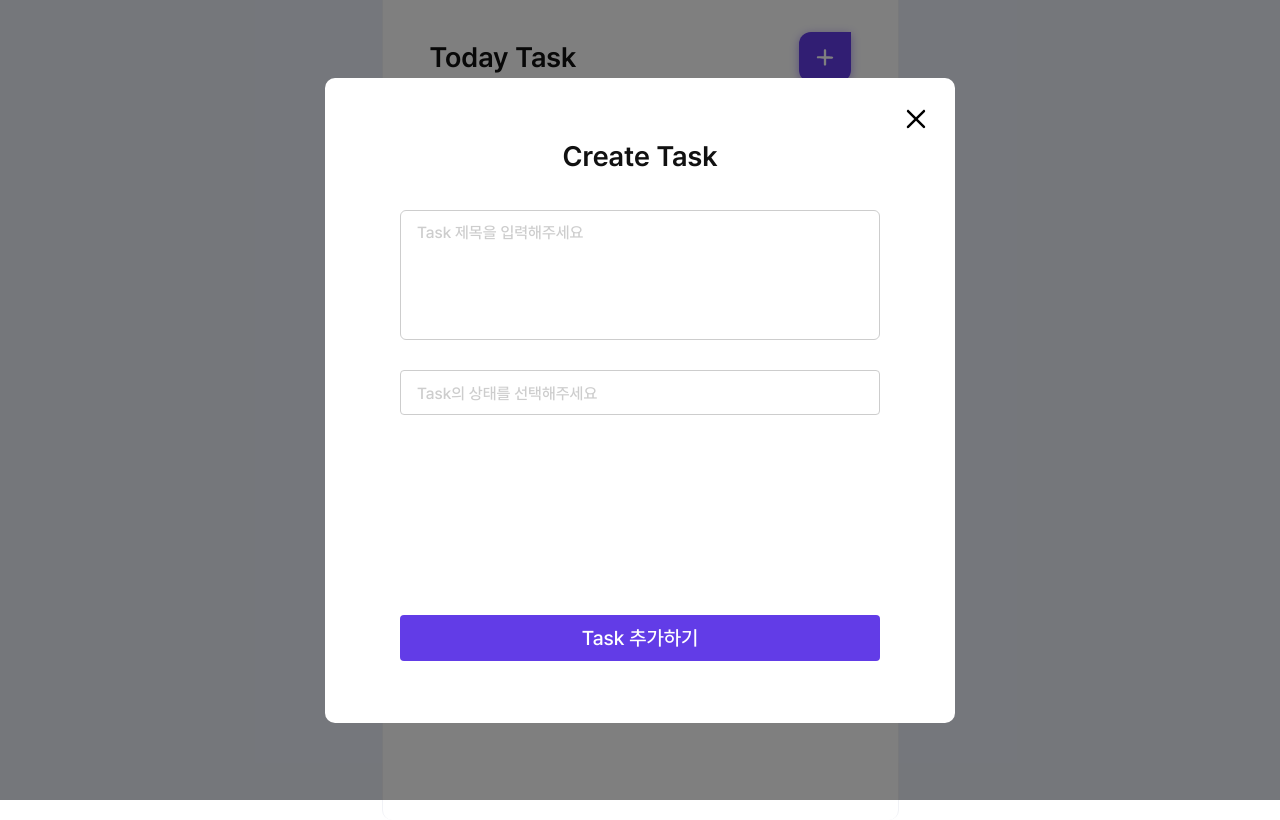
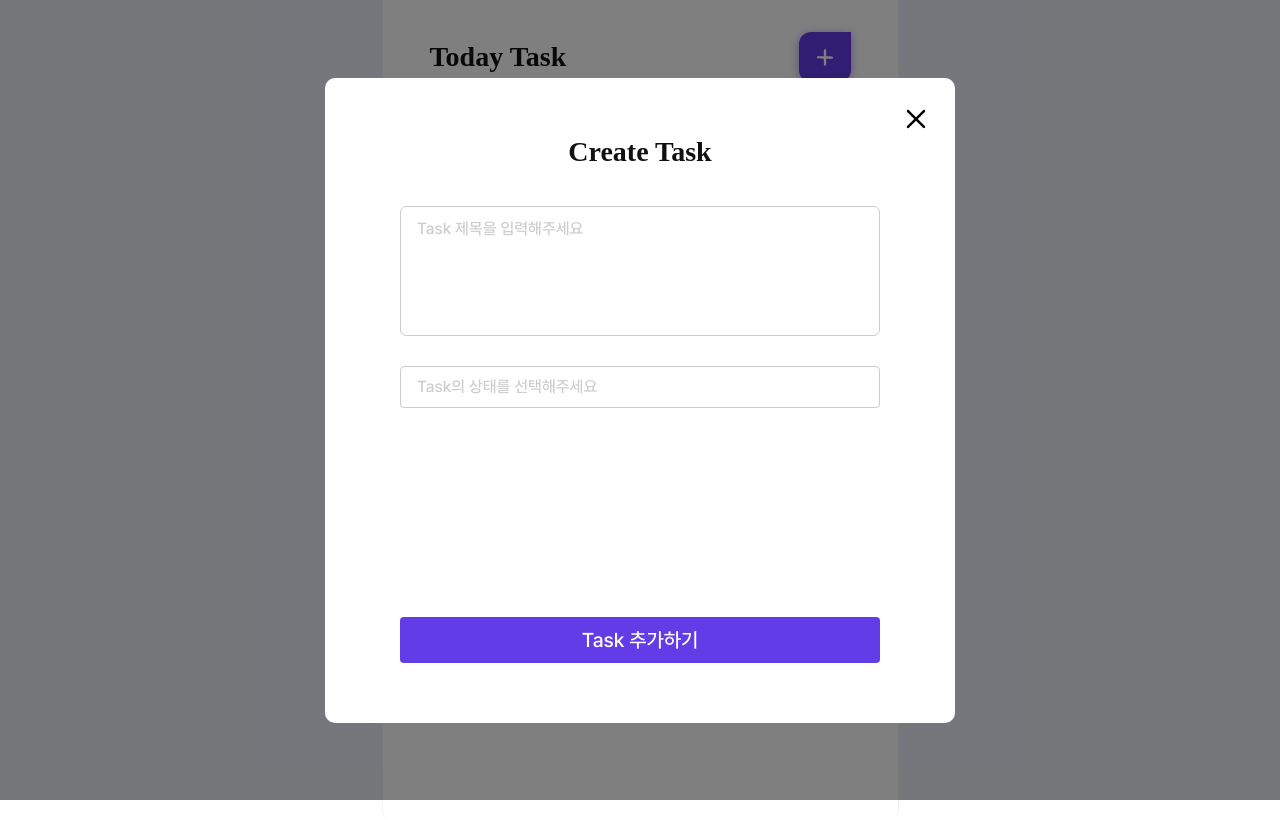
Before and after one commit to BNC-2nd-publishing-training/react-study, a React (Vite) app: page / in a window 1280 px wide. Both pictures are taken after a click on the button 824 px from the left and 57 px from the top of the page. Built offline with nearby package versions, Linux system fonts and the light colour scheme.

Commit message:
refactor :: 코드 리뷰 pr

```diff
--- a/src/components/common/Badge.tsx
+++ b/src/components/common/Badge.tsx
@@ -18,4 +18,5 @@
   color: ${color.primary20};
   padding: 4px 8px;
   border-radius: 10px;
+  margin-right: 8px;
 `;
--- a/src/components/common/List.tsx
+++ b/src/components/common/List.tsx
@@ -51,7 +51,7 @@
 
 export default List;
 
-const Container = styled.ul`
+const Container = styled.li`
   width: 100%;
 
   display: flex;
--- a/src/components/common/Modal.tsx
+++ b/src/components/common/Modal.tsx
@@ -22,9 +22,7 @@
         <CloseButton onClick={closeModal}>
           <CloseIcon />
         </CloseButton>
-        <TitleContainer>
-          <h1>{title}</h1>
-        </TitleContainer>
+        <Title>{title}</Title>
         <ChildrenContainer>{children}</ChildrenContainer>
       </Container>
     </Backdrop>
@@ -66,15 +64,12 @@
   position: absolute;
   right: 24px;
   top: 26px;
-  height: 30px;
 `;
 
-const TitleContainer = styled.div`
+const Title = styled.h1`
   text-align: center;
-  margin: 4px 0px 40px 0px;
-  h1 {
-    ${font.titleLarge}
-  }
+  margin-bottom: 40px;
+  ${font.titleLarge}
 `;
 
 const ChildrenContainer = styled.div`
--- a/src/components/common/NavButton.tsx
+++ b/src/components/common/NavButton.tsx
@@ -34,8 +34,6 @@
   display: flex;
   justify-content: center;
   align-items: center;
-  gap: 8px;
-  flex-shrink: 0;
 
   border-bottom: ${({ selected }) =>
     selected ? `1px solid ${color.primary20}` : "1px solid transparent"};
--- a/src/components/common/Select.tsx
+++ b/src/components/common/Select.tsx
@@ -44,6 +44,7 @@
   padding: 11px 16px;
   width: 100%;
   cursor: pointer;
+  height: 42px;
 `;
 const Container = styled.div`
   position: relative;
@@ -67,9 +68,9 @@
   white-space: nowrap;
 `;
 
-const OptionContainer = styled.ol`
+const OptionContainer = styled.ul`
   position: absolute;
-  top: 45.5px;
+  top: 42px;
   left: 0px;
   width: 100%;
   border: solid ${color.gray40};
--- a/src/components/pages/main/CreateTask.tsx
+++ b/src/components/pages/main/CreateTask.tsx
@@ -53,7 +53,6 @@
     <>
       {isOpen && (
         <Modal title="Create Task" setIsOpen={setIsOpen}>
-          <Container>
           <InputForm>
             <TextArea
               placeholder="Task 제목을 입력해주세요"
@@ -68,7 +67,6 @@
             />
           </InputForm>
           <GeneralButton onClick={addTodo}>Task 추가하기</GeneralButton>
-          </Container>
         </Modal>
       )}
     </>
@@ -77,14 +75,10 @@
 
 export default CreateTask;
 
-const Container = styled.div`
-  display: flex;
-  flex-direction: column;
-  gap: 200px;
-`;
-
 const InputForm = styled.div`
   display: flex;
   flex-direction: column;
-  gap: 30px;
+  & > textarea {
+    margin-bottom: 30px;
+  }
 `;
--- a/src/components/pages/main/TodoList.tsx
+++ b/src/components/pages/main/TodoList.tsx
@@ -86,7 +86,7 @@
   margin-bottom: 40px;
 `;
 
-const TodoContainer = styled.li`
+const TodoContainer = styled.ul`
   padding: 0px 47px;
   display: flex;
   flex-direction: column;
--- a/src/components/pages/main/UpdateTask.tsx
+++ b/src/components/pages/main/UpdateTask.tsx
@@ -94,15 +94,13 @@
 export default UpdateTask;
 
 const InputForm = styled.div`
-  display: flex;
-  flex-direction: column;
-  > textarea {
+  & > textarea {
     margin-bottom: 30px;
   }
 `;
 
 const ButtonContainer = styled.div`
-  > button:first-child {
-    margin-right: 20px;
+  > button + button {
+    margin-left: 20px;
   }
 `;
--- /dev/null
+++ b/src/styles/reset.css
@@ -0,0 +1,141 @@
+/* http://meyerweb.com/eric/tools/css/reset/
+   v5.0.1 | 20191019
+   License: none (public domain)
+*/
+
+html,
+body,
+div,
+span,
+applet,
+object,
+iframe,
+h1,
+h2,
+h3,
+h4,
+h5,
+h6,
+p,
+blockquote,
+pre,
+a,
+abbr,
+acronym,
+address,
+big,
+cite,
+code,
+del,
+dfn,
+em,
+img,
+ins,
+kbd,
+q,
+s,
+samp,
+small,
+strike,
+strong,
+sub,
+sup,
+tt,
+var,
+b,
+u,
+i,
+center,
+dl,
+dt,
+dd,
+menu,
+ol,
+ul,
+li,
+fieldset,
+form,
+label,
+legend,
+table,
+caption,
+tbody,
+tfoot,
+thead,
+tr,
+th,
+td,
+article,
+aside,
+canvas,
+details,
+embed,
+figure,
+figcaption,
+footer,
+header,
+hgroup,
+main,
+menu,
+nav,
+output,
+ruby,
+section,
+summary,
+time,
+mark,
+audio,
+video {
+  margin: 0;
+  padding: 0;
+  border: 0;
+  font-size: 100%;
+  font: inherit;
+  vertical-align: baseline;
+}
+/* HTML5 display-role reset for older browsers */
+article,
+aside,
+details,
+figcaption,
+figure,
+footer,
+header,
+hgroup,
+main,
+menu,
+nav,
+section {
+  display: block;
+}
+/* HTML5 hidden-attribute fix for newer browsers */
+*[hidden] {
+  display: none;
+}
+body {
+  line-height: 1;
+}
+menu,
+ol,
+ul {
+  list-style: none;
+}
+blockquote,
+q {
+  quotes: none;
+}
+blockquote:before,
+blockquote:after,
+q:before,
+q:after {
+  content: "";
+  content: none;
+}
+table {
+  border-collapse: collapse;
+  border-spacing: 0;
+}
+
+button {
+  line-height: 0px;
+}
```
Also changed, not shown: src/main.tsx (+6 -5 lines). Lines whose indentation alone changed are shown as unchanged.
